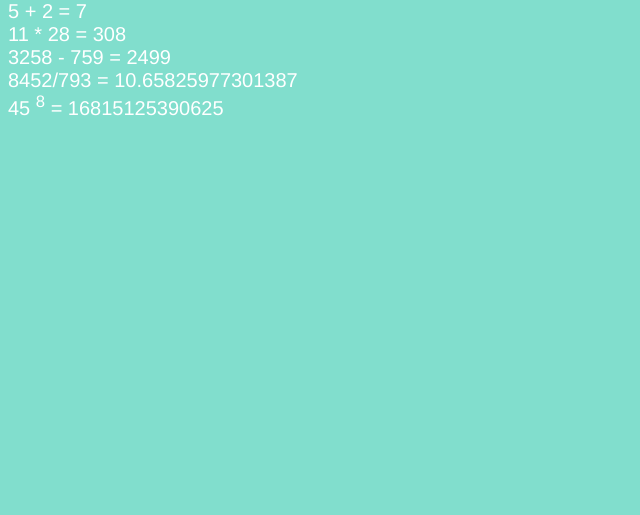
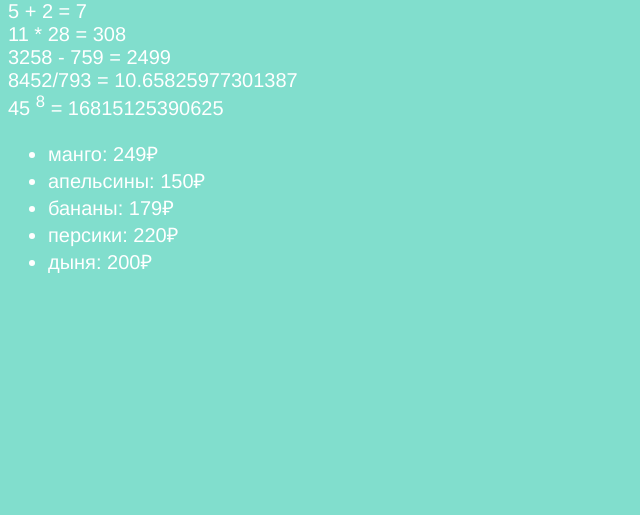
Before and after one commit to Daryash-24/New-labki, a Flask app: page /lab2/example in a window 1280 px wide; the page is wider, and only the part inside the window is pictured. Shown: the part 90-605 px from the top of that part, without its empty margins (0-640 px from the left). Run offline with Flask 3, Linux system fonts and the light colour scheme.

Commit message:
Цикл в шаблоне

```diff
--- a/app.py
+++ b/app.py
@@ -284,4 +284,13 @@ def example():
     number = '2'
     group = 'ФБИ-23'
     cours = '3'
-    return render_template('example.html', name = name, number = number, group = group, cours = cours)
+    fruits = [
+        {'name': 'манго', 'price': '249'},
+        {'name': 'апельсины', 'price': '150'},
+        {'name': 'бананы', 'price': '179'},
+        {'name': 'персики', 'price': '220'},
+        {'name': 'дыня', 'price': '200'}
+    ]
+    return render_template('example.html',
+                           name = name, number = number, group = group,
+                           cours = cours, fruits = fruits)
--- a/templates/example.html
+++ b/templates/example.html
@@ -16,7 +16,12 @@
         11 * 28 = {{11 * 28}}<br>
         3258 - 759 = {{3258 - 759}}<br>
         8452/793 = {{8452/793}}<br>
-        45 <sup>8</sup> = {{ 45 ** 8 }}
+        45 <sup>8</sup> = {{ 45 ** 8 }}<br>
+        <ul>
+            {% for f in fruits %}
+            <li>{{f.name}}: {{f.price}}&#8381;</li>
+            {% endfor %}
+        </ul>
     </main>
 
     <footer>
```
